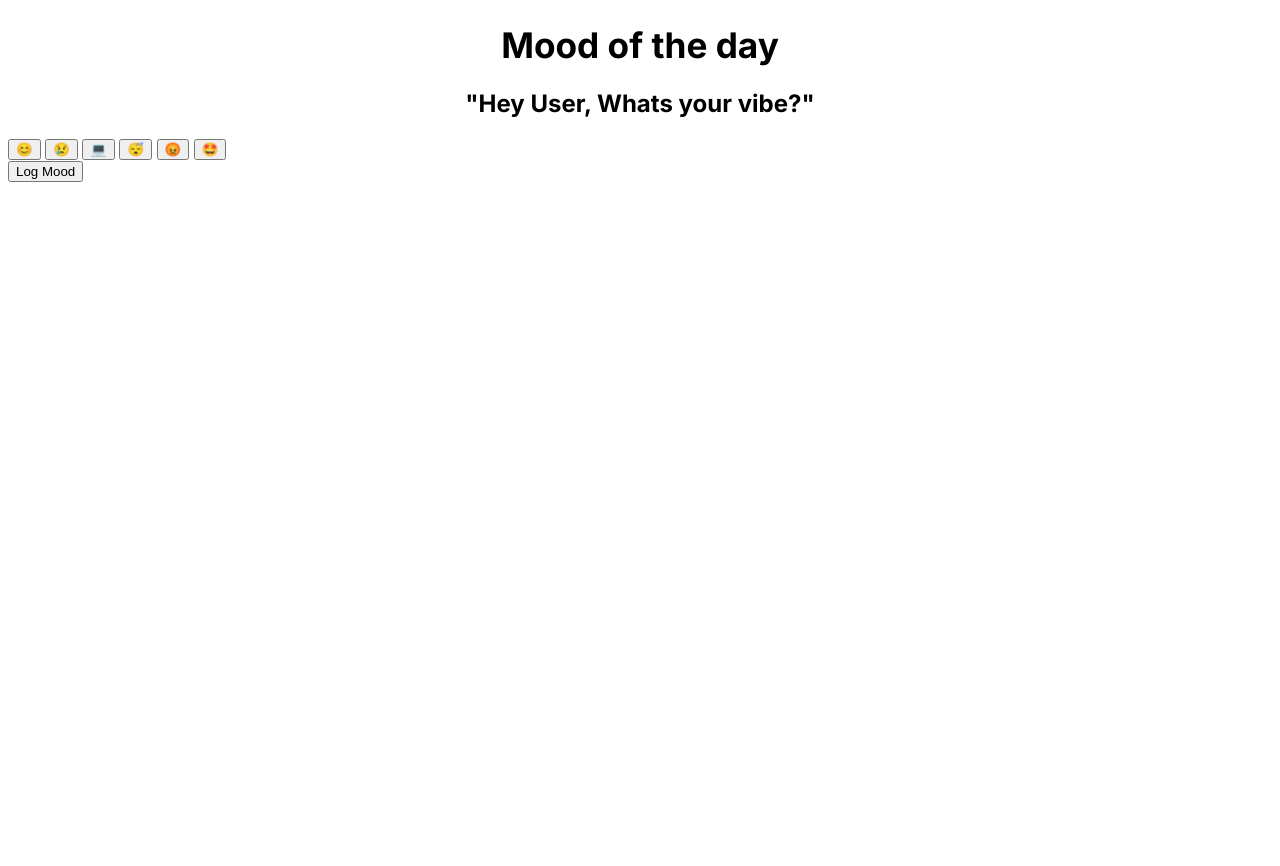
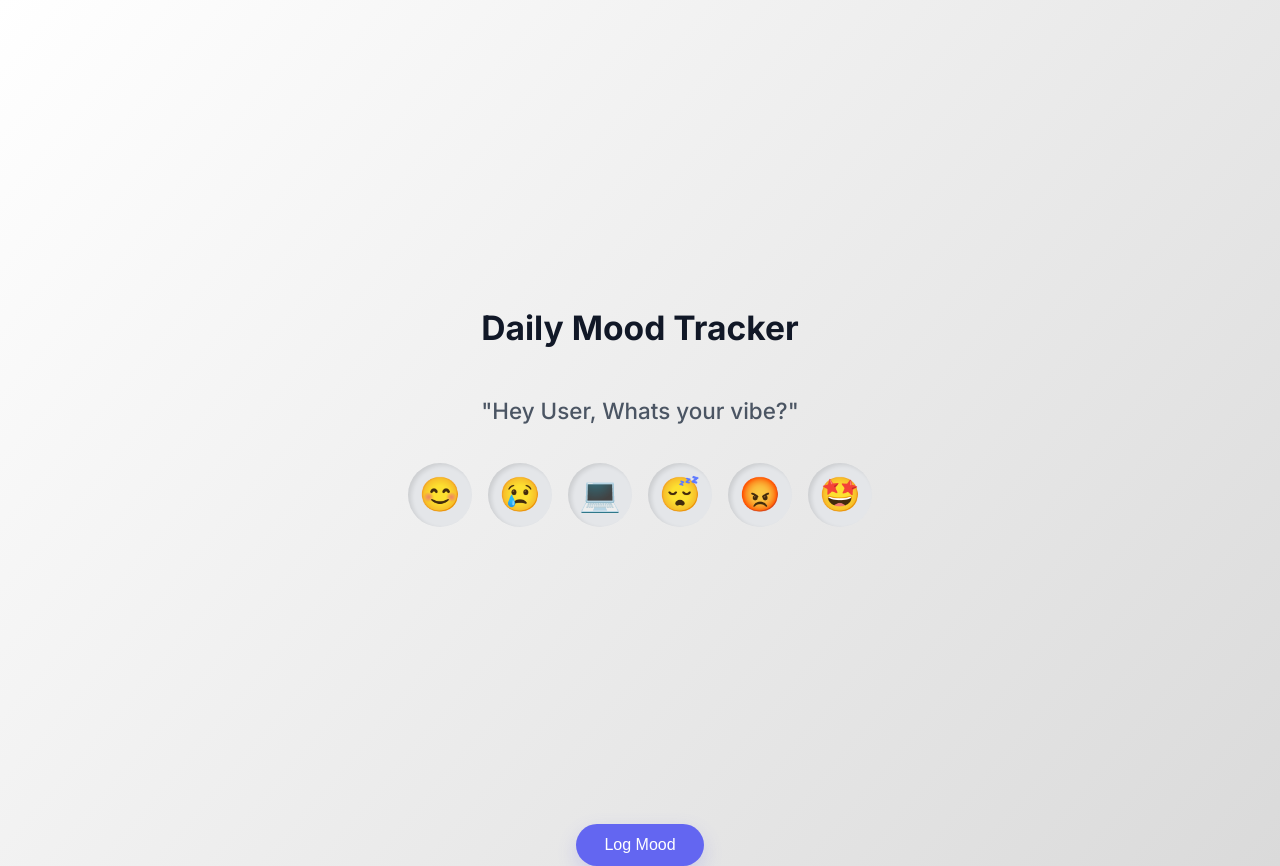
Before and after one commit to BashBebo/Mood-Tracker, a plain HTML site: page index.html in a window 1280 px wide. Before the commit the page ends 800 px from the top, so only its background shows below. Drawn offline with nearby package versions, Linux system fonts and the light colour scheme.

Commit message:
Stlying errors and postion fixing all looking well

```diff
--- a/index.html
+++ b/index.html
@@ -15,7 +15,8 @@
 </head>
 <body>
     <main>
-        <h1 class="H1Message" id="H1_Message">Mood of the day</h1>
+       <div class="app-container">
+        <h1 class="H1Message" id="H1_Message">Daily Mood Tracker</h1>
         <h2 class="H2Message" id="H2_Message">"Hey User, Whats your vibe?"</h2>
         <div class="EmojiGrid">
              <button class="mood-btn" data-mood="happy">😊</button>
@@ -25,7 +26,8 @@
              <button class="mood-btn" data-mood="angry">😡</button>
              <button class="mood-btn" data-mood="excited">🤩</button>
         </div>
-        <button class="submit-btn" id="submitBtn">Log Mood</button>
+       </div>
+        <button class="Log_Mood" id="LogMood">Log Mood</button>
     </main>
     <script src="index.js"></script>
 </body>
--- a/styles.css
+++ b/styles.css
@@ -1,16 +1,99 @@
 body {
   font-family: 'Inter' , sans-serif;
+  color: #111827;
+  background: linear-gradient(130deg, #ffffff, #dadada);
+  margin: 0;
+  padding: 0;
 }
+
+.app-container {
+  display: flex;
+  flex-direction: column;
+  justify-content: center;
+  align-items: center;
+  min-height: 100vh;
+  text-align: center;
+}
+
+
+
 h1, h2 {
   font-family: 'Inter', sans-serif;
 }
 
 .H1Message {
-    font-size: 2.2rem;
+    font-size: 2.1rem;
     text-align: center;
+    margin:  50px 0;
+    font-weight: bold;
+    font-weight: 700;
+    color: #111827;
+    margin-bottom: 1.8rem;
+    align-items: center;
 }
 
 .H2Message {
-    font-size: 1.5rem;
+    font-size: 1.4rem;
     text-align: center;
+    position: relative;
+    font-weight: 500;
+    margin: 20px 0;
+    color: #4b5563;
+    margin-bottom: 1.4rem;
+    align-items: center;
 }
+
+.EmojiGrid {
+    display: flex;
+    position: relative;
+    flex-wrap: wrap;
+    justify-content: center;
+    text-align: center;
+    padding: 1rem 0;
+    gap: 1rem;
+    align-items: center;
+}
+
+.mood-btn {
+    font-size: 2.1rem;
+    width: 64px;
+    height: 64px;
+    border-radius: 50%;
+    border: none;
+    background-color: #e4e6e9; /* Light gray */
+    display: flex;
+    align-items: center;
+    justify-content: center;
+    cursor: pointer;
+    box-shadow: inset 3px 2px 4px rgba(0, 0, 0, 0.1);
+    transition: all 0.3s ease
+}
+
+.mood-btn:hover {
+    box-shadow: inset 4px 3px 6px rgba(0, 0, 0, 0.25);
+    transform: scaleX(1.07) scaleY(1.07);
+}
+#LogMood {
+    background-color: #6366f1;
+    color: white;
+    font-size: 1rem;
+    font-weight: 500;
+    padding: 0.75rem 1.75rem;
+    border: none;
+    border-radius: 999px;
+    box-shadow: 0 8px 20px rgba(99, 102, 241, 0.2);
+    cursor: pointer;
+    transition: background-color 0.2s ease, transform 0.2s ease;
+    justify-content: center;
+    text-align: center;
+    align-items: center;
+    display: block;
+    margin: 1.5rem auto 0 auto; /* Add margin-top, center horizontally */
+    position: static; /* Remove absolute/relative positioning */
+    top: auto;
+}
+
+#LogMood:hover {
+  background-color: #4f46e5;
+  transform: scale(1.05);
+}
```
